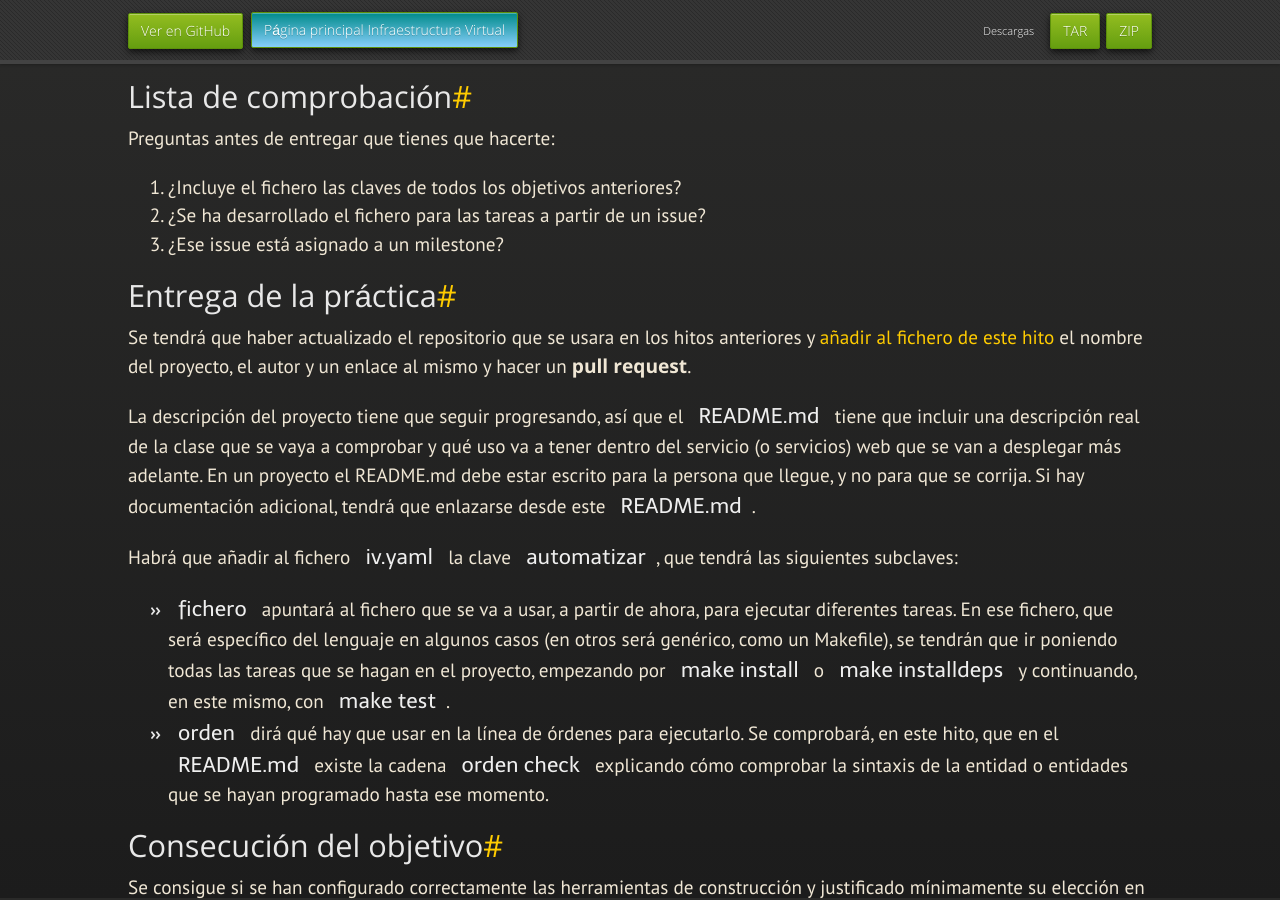
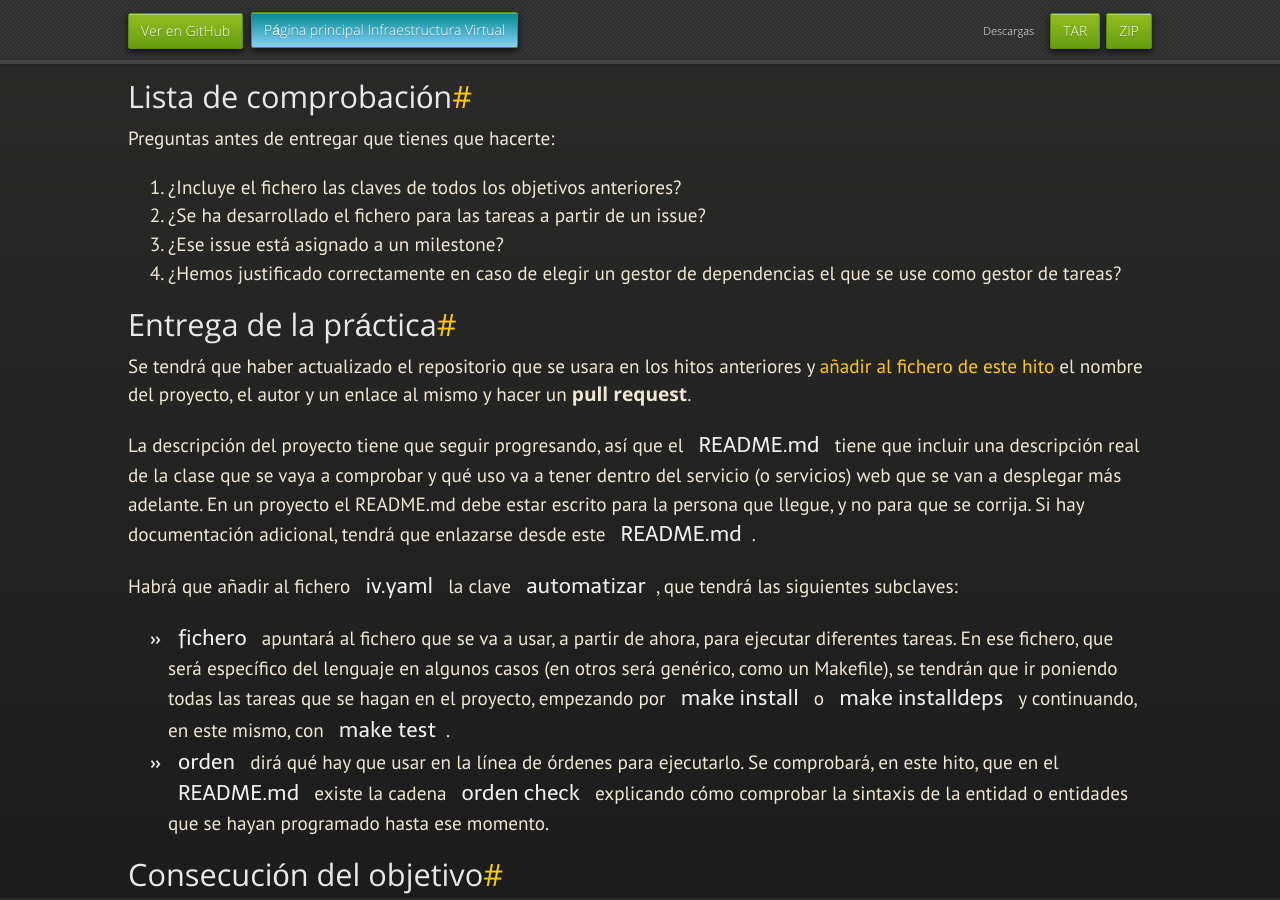
Before and after one commit to JJ/IV, a Jekyll site: the page built from documentos/proyecto/3.Automatizar.md, in a window 1280 px wide and 900 px high, scrolled down 902 px. Built offline with Jekyll 4.4.1, drawn with Linux system fonts in a browser that asks for light colours; nearby versions of some CDN libraries; some web fonts are replaced; our own code applies the rules of GitHub Pages for plain Markdown files.

Commit message:
Sync documentos/proyecto/3.Automatizar.md de master a gh-pages

```diff
--- a/documentos/proyecto/3.Automatizar.md
+++ b/documentos/proyecto/3.Automatizar.md
@@ -61,6 +61,8 @@ Preguntas antes de entregar que tienes que hacerte:
 2. ¿Se ha desarrollado el fichero para las tareas a partir de un
    issue?
 3. ¿Ese issue está asignado a un milestone?
+4. ¿Hemos justificado correctamente en caso de elegir un gestor de
+   dependencias el que se use como gestor de tareas?
 
 ## Entrega de la práctica
 
```
